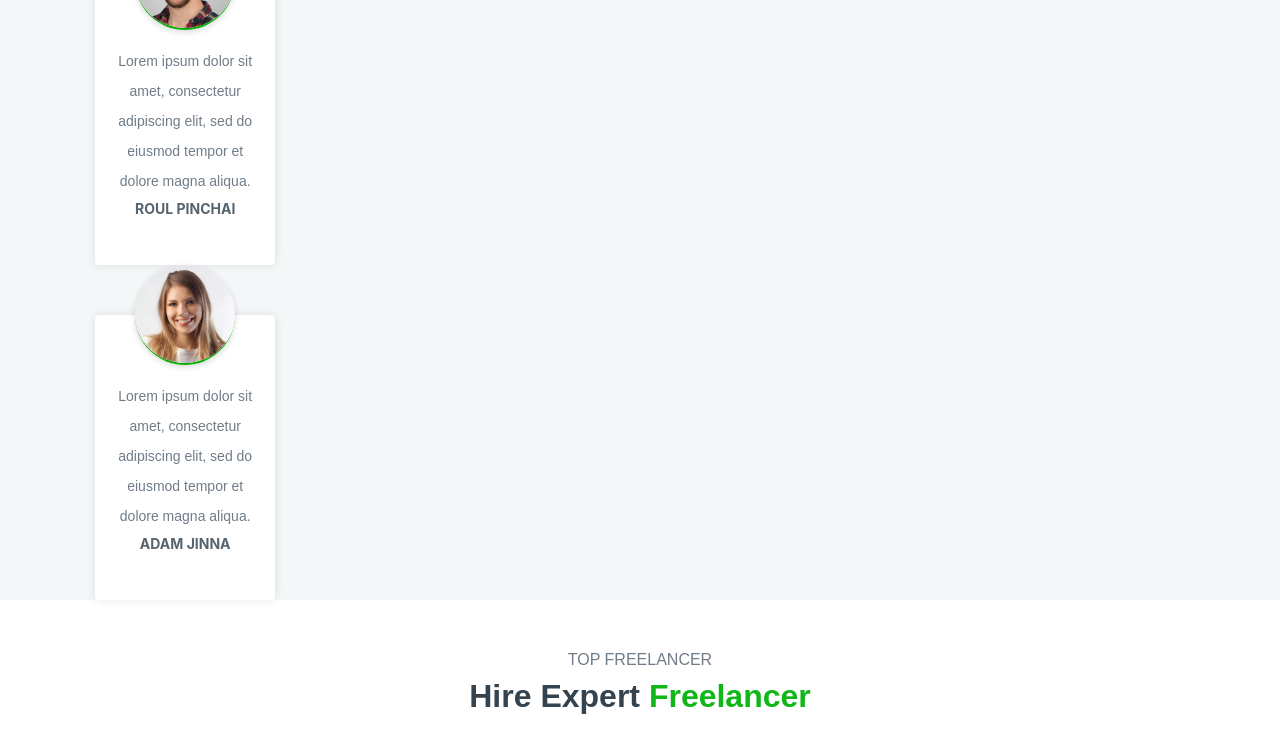
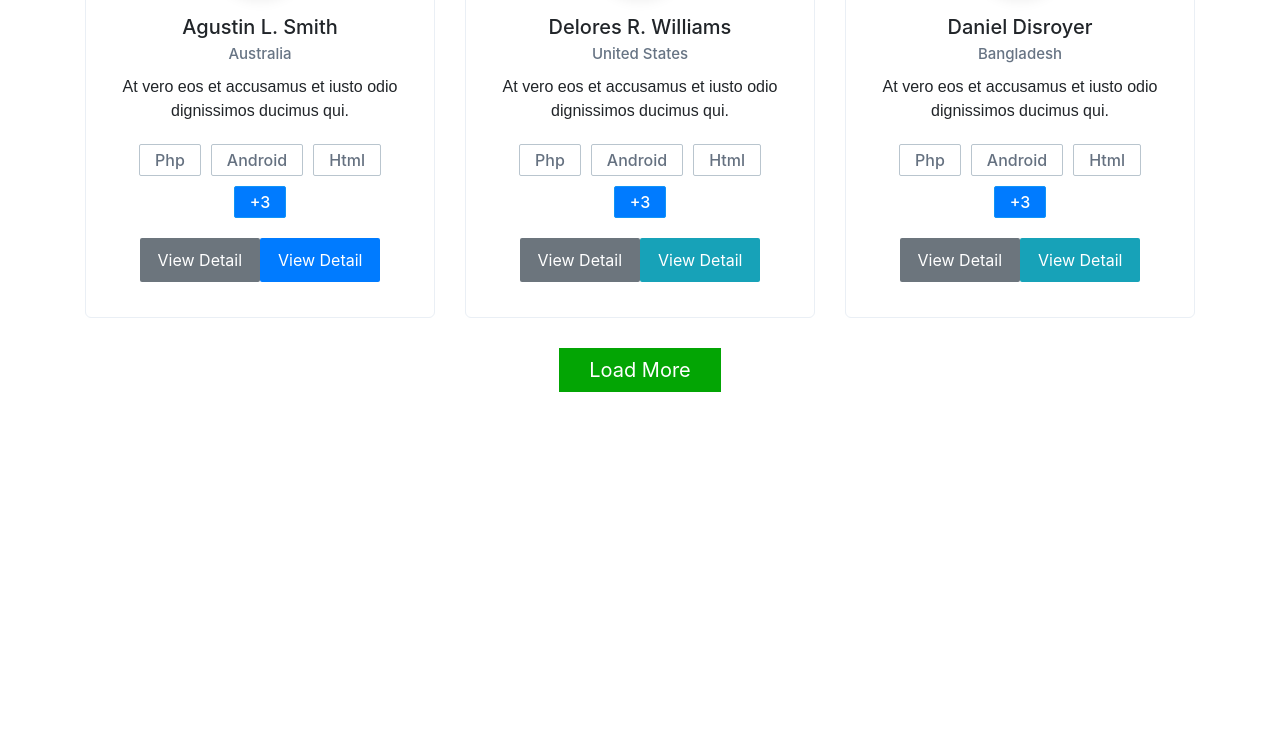
Before and after one commit to danishulhassan7/job-stock, a React (Create React App) app in the folder job-stock/: page / in a window 1280 px wide. Shown: the part 3010-3756 px from the top of the page. After the commit the page ends 3474 px from the top, so only its background shows below. Built offline with nearby package versions, Linux system fonts and the light colour scheme.

Commit message:
Job-Stock >> done with testimonail section

```diff
--- a/job-stock/src/components/Home.js
+++ b/job-stock/src/components/Home.js
@@ -205,13 +205,14 @@ export const Home = () => (
             <Row>
                 <Col md={12}>
                 <div className="main-heading">
+                    <br/><br/><br/>
                     <p>What Say Our Client</p>
                     <h2>Our Success <span>Stories</span></h2>
                 </div>
                 </Col>
             </Row>
             <Row>
-                <div id="client-testimonial-slider" className="owl-carousel">
+                {/* <div id="client-testimonial-slider" className="owl-carousel"> */}
                 <Col md={4} sm={6}>
                     <div className="client-testimonial">
                         <div className="pic"><img src={client1} alt="" /></div>
@@ -253,23 +254,9 @@ export const Home = () => (
                         </ul>
                     </div>
                     </Col>
-                    <Col md={4} sm={6}>
-                    <div className="client-testimonial">
-                        <div className="pic"><img src={client2} alt=""/></div>
-                        <p className="client-description">Lorem ipsum dolor sit amet, consectetur adipiscing elit, sed do
-                            eiusmod tempor et dolore magna aliqua.</p>
-
-                        <h3 className="client-testimonial-title">Adam Jinna</h3>
-                        <ul className="client-testimonial-rating">
-                            <li className="fa fa-star-o"></li>
-                            <li className="fa fa-star-o"></li>
-                            <li className="fa fa-star"></li>
-                        </ul>
-                    </div>
-                    </Col>
-                </div>
+                {/* </div> */}
             </Row>
-        </Container>
+        </Container> <br/> <br/>
     </section>
 
 
```
Also changed, not shown: 1 other file (tests, documents, lock files or other folders).
